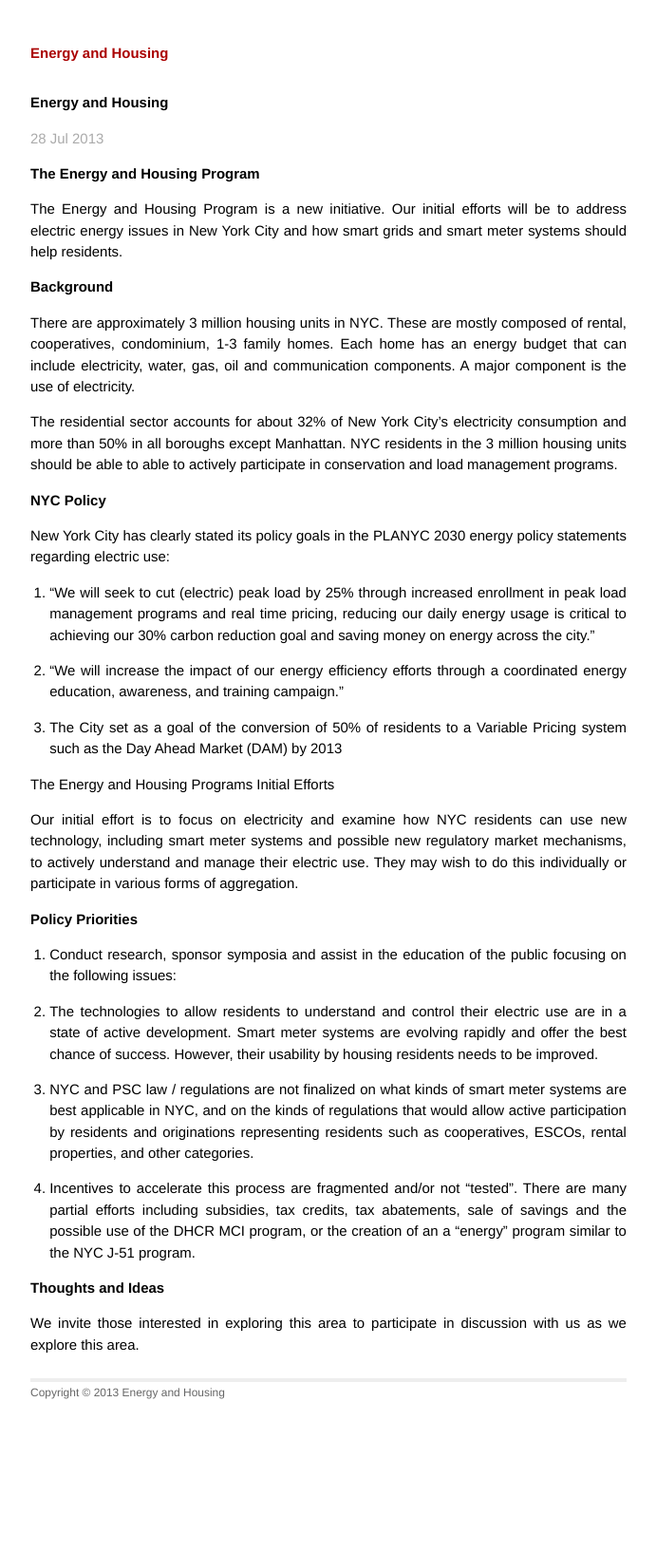
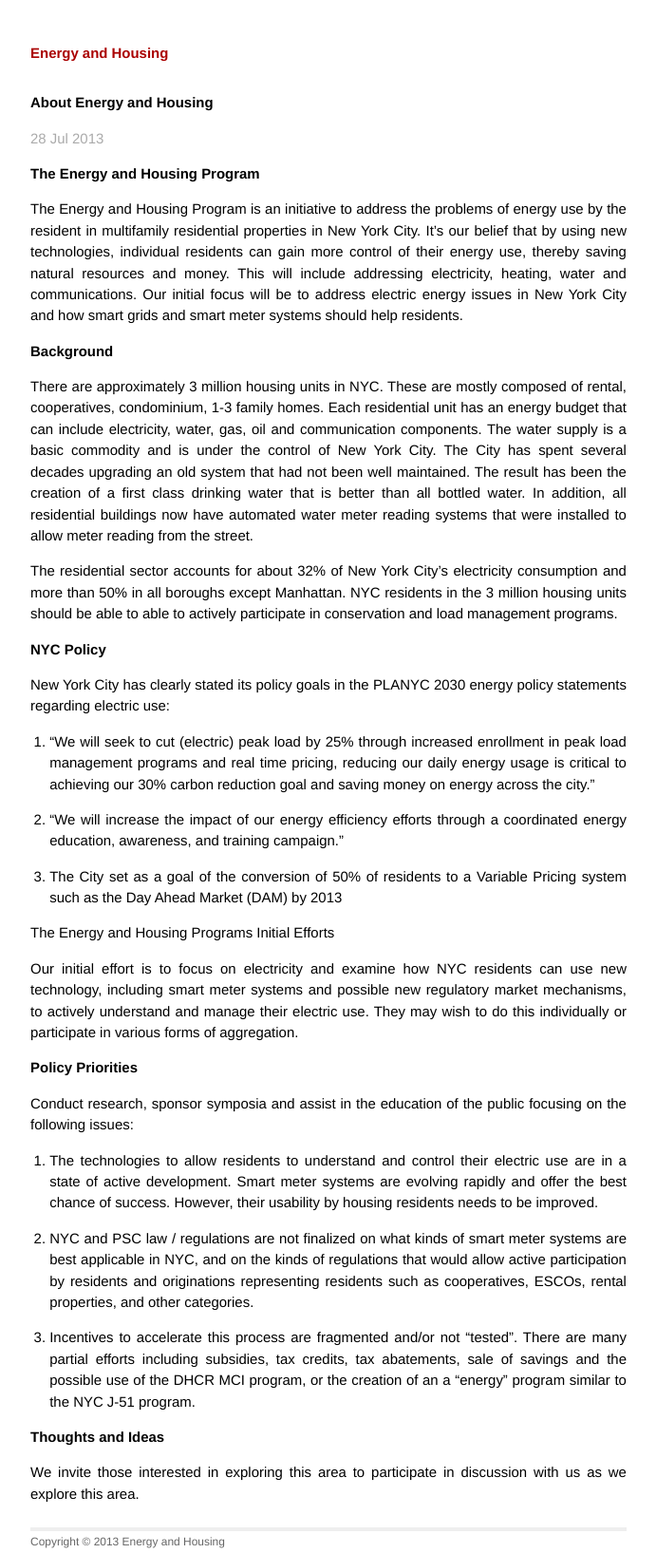
Before and after one commit to wizarddevelopment/energyandhousing.org, a Jekyll site: the page built from _posts/2013-07-28-welcome-to-jekyll.markdown, in a window 1280 px wide. Shown: the whole page at 95% size, without its empty margins (294-985 px from the left). Built offline with Jekyll 4.4.1, drawn with Linux system fonts in a browser that asks for light colours; before the commit the page ends 1478 px from its top, so only the background shows below that.

Commit message:
New opening

```diff
--- a/_posts/2013-07-28-welcome-to-jekyll.markdown
+++ b/_posts/2013-07-28-welcome-to-jekyll.markdown
@@ -1,17 +1,17 @@
 ---
 layout: post
-title:  "Energy and Housing"
+title:  About Energy and Housing
 date:   2013-07-28 13:43:09
 categories:
 ---
 
 # The Energy and Housing Program
 
-The Energy and Housing Program is a new initiative. Our initial efforts will be to address electric energy issues in New York City and how smart grids and smart meter systems should help residents.
+The Energy and Housing Program is an initiative to address the problems of energy use by the resident in multifamily residential properties in New York City. It's our belief that by using new technologies, individual residents can gain more control of their energy use, thereby saving natural resources and money. This will include addressing electricity, heating, water and communications. Our initial focus will be to address electric energy issues in New York City and how smart grids and smart meter systems should help residents.
 
 # Background
 
-There are approximately 3 million housing units in NYC. These are mostly composed of rental, cooperatives, condominium, 1-3 family homes. Each home has an energy budget that can include electricity, water, gas, oil and communication components. A major component is the use of electricity.
+There are approximately 3 million housing units in NYC. These are mostly composed of rental, cooperatives, condominium, 1-3 family homes. Each residential unit has an energy budget that can include electricity, water, gas, oil and communication components. The water supply is a basic commodity and is under the control of New York City. The City has spent several decades upgrading an old system that had not been well maintained. The result has been the creation of a first class drinking water that is better than all bottled water. In addition, all residential buildings now have automated water meter reading systems that were installed to allow meter reading from the street.
 
 The residential sector accounts for about 32% of New York City’s electricity consumption and more than 50% in all boroughs except Manhattan. NYC residents in the 3 million housing units should be able to able to actively participate in conservation and load management programs.
 
```
Also changed, not shown: other parts of _posts/2013-07-28-welcome-to-jekyll.markdown (+4 -4 lines).
